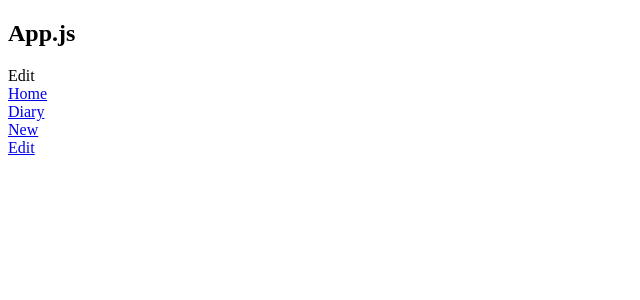
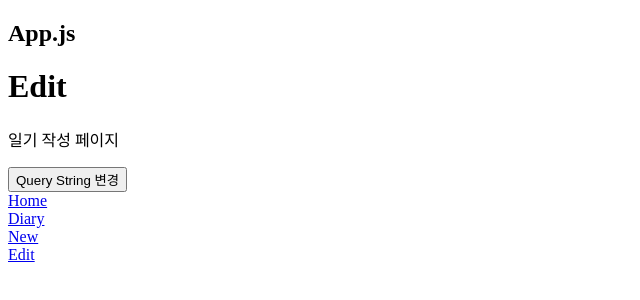
Before and after one commit to Skylar090807/emotion_diary, a React (Create React App) app: page /edit in a window 1280 px wide. Shown: the top 300 px of the page, without its empty margins (0-640 px from the left). Built offline with nearby package versions, Linux system fonts and the light colour scheme.

Commit message:
상세페이지 Query String useSearchParams() 사용

```diff
--- a/public/index.html
+++ b/public/index.html
@@ -17,7 +17,7 @@
       work correctly both with client-side routing and a non-root public URL.
       Learn how to configure a non-root public URL by running `npm run build`.
     -->
-    <title>React App</title>
+    <title>오늘의 기분</title>
   </head>
   <body>
     <noscript>You need to enable JavaScript to run this app.</noscript>
--- a/src/pages/Edit.jsx
+++ b/src/pages/Edit.jsx
@@ -1,7 +1,31 @@
 import React from 'react'
+import { useSearchParams } from 'react-router-dom'
 
 const Edit = () => {
-  return <div>Edit</div>
+  //Query String useSearchParams()
+  const [searchParams, setSearchParams] = useSearchParams()
+
+  const id = searchParams.get(`id`)
+  console.log('id :', id)
+
+  const mode = searchParams.get(`mode`)
+  console.log('mode :', mode)
+
+  const SearchParamsHandler = () => {
+    setSearchParams({
+      who: 'skylar',
+      id: 10,
+      mode: 'dark',
+    })
+  }
+
+  return (
+    <div>
+      <h1>Edit</h1>
+      <p>일기 작성 페이지</p>
+      <button onClick={SearchParamsHandler}>Query String 변경</button>
+    </div>
+  )
 }
 
 export default Edit
```
